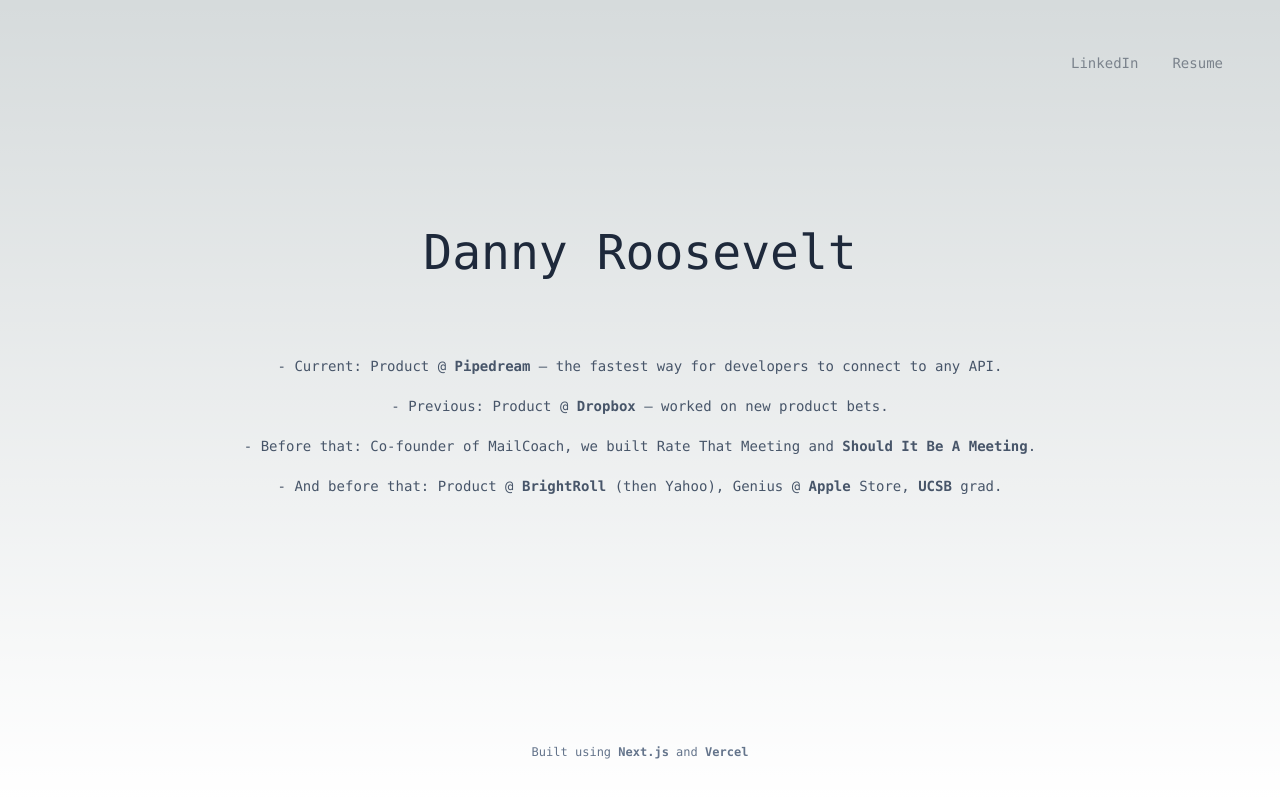
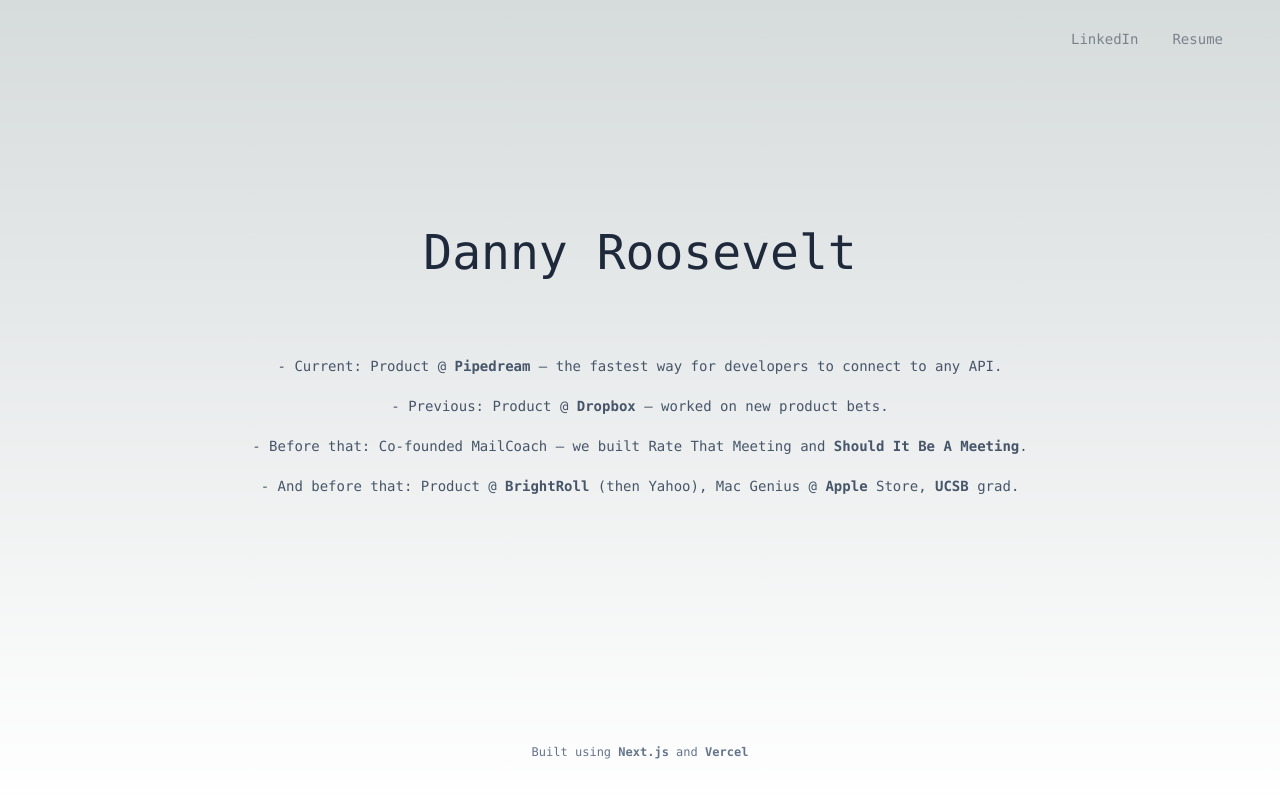
Before and after one commit to dannyroosevelt/dannyroosevelt-com, a Next.js app: page / in a window 1280 px wide. Built offline with nearby package versions, Linux system fonts and the light colour scheme.

Commit message:
Update page.tsx

```diff
--- a/src/app/page.tsx
+++ b/src/app/page.tsx
@@ -7,7 +7,7 @@ export default function Home() {
       <div className="fixed top-3 right-10 flex flex-col sm:flex-row w-full items-end justify-end bg-gradient-to-t from-white via-white dark:from-black dark:via-black static h-auto w-auto bg-none">
         <a
           href="https://www.linkedin.com/in/dannyroosevelt/"
-          className="rounded-lg border border-transparent py-4 md:py-10 px-4 transition-colors hover:border-gray-300 hover:bg-gray-100 hover:dark:border-neutral-700 hover:dark:bg-neutral-800/30"
+          className="rounded-lg border border-transparent p-4 md:mb-100 transition-colors hover:border-gray-300 hover:bg-gray-100 hover:dark:border-neutral-700 hover:dark:bg-neutral-800/30"
           target="_blank"
           rel="noopener noreferrer"
         >
@@ -17,7 +17,7 @@ export default function Home() {
         </a>
         <a
           href="https://dannyroosevelt.com/Danny-Roosevelt-Resume.pdf"
-          className="rounded-lg border border-transparent py-4 md:py-10 px-4 transition-colors hover:border-gray-300 hover:bg-gray-100 hover:dark:border-neutral-700 hover:dark:bg-neutral-800/30"
+          className="rounded-lg border border-transparent p-4 md:mb-100 transition-colors hover:border-gray-300 hover:bg-gray-100 hover:dark:border-neutral-700 hover:dark:bg-neutral-800/30"
           target="_blank"
           rel="noopener noreferrer"
         >
@@ -47,7 +47,7 @@ export default function Home() {
             &nbsp;— worked on new product bets.
           </li>
           <li className="pb-5">
-            - Before that: Co-founder of MailCoach, we built Rate That Meeting and&nbsp;
+            - Before that: Co-founded MailCoach — we built Rate That Meeting and&nbsp;
             <CustomLink href="https://shoulditbeameeting.com">
               Should It Be A Meeting
             </CustomLink>
@@ -56,7 +56,7 @@ export default function Home() {
           <li className="pb-5">
             - And before that: Product @&nbsp;
             <CustomLink href="https://techcrunch.com/2014/11/11/confirmed-yahoo-acquires-brightroll/">BrightRoll</CustomLink>
-            &nbsp;(then Yahoo), Genius @&nbsp;
+            &nbsp;(then Yahoo), Mac Genius @&nbsp;
             <CustomLink href="https://www.apple.com/store">Apple</CustomLink>
             &nbsp;Store,&nbsp;
             <CustomLink href="https://www.ucsb.edu/">UCSB</CustomLink>
```
